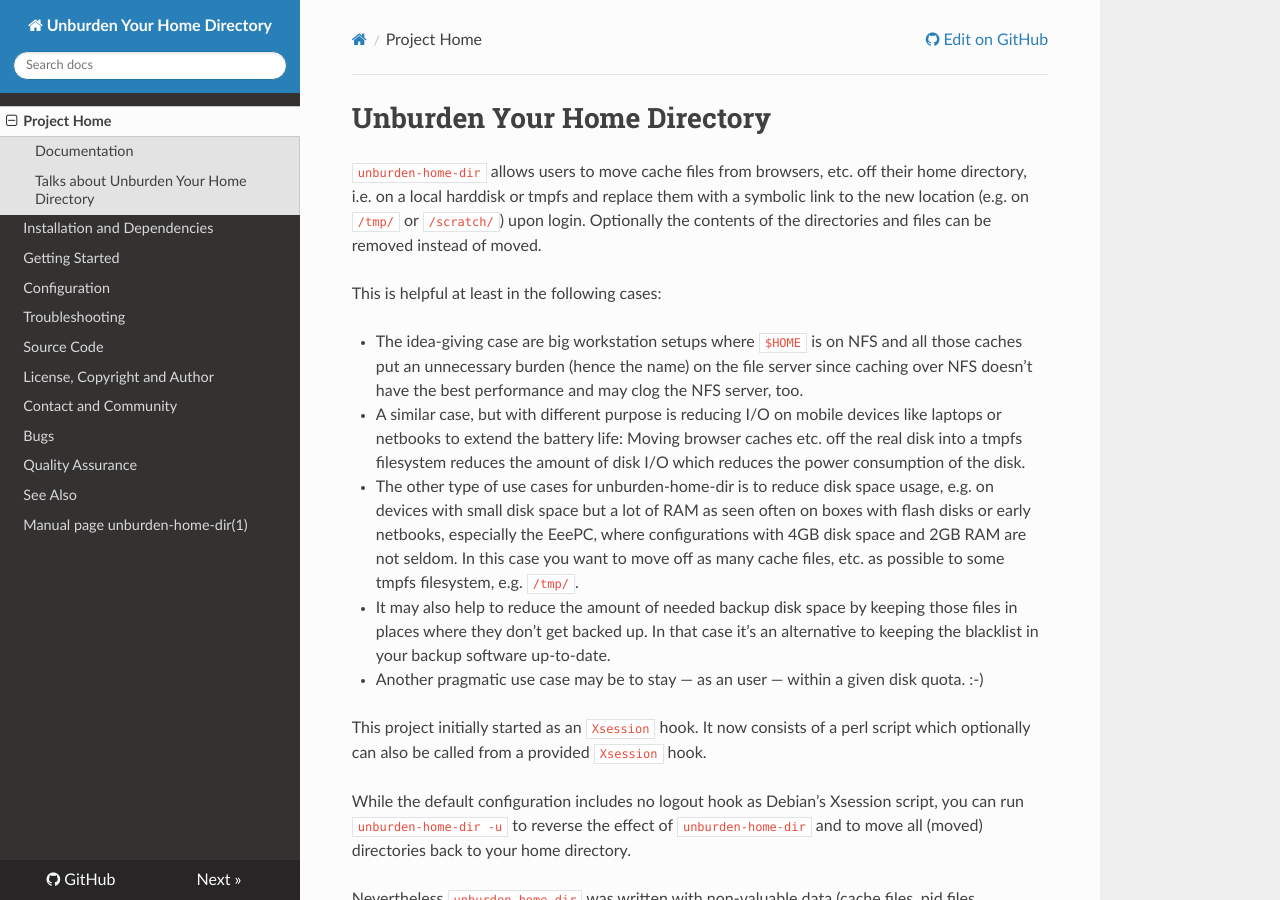
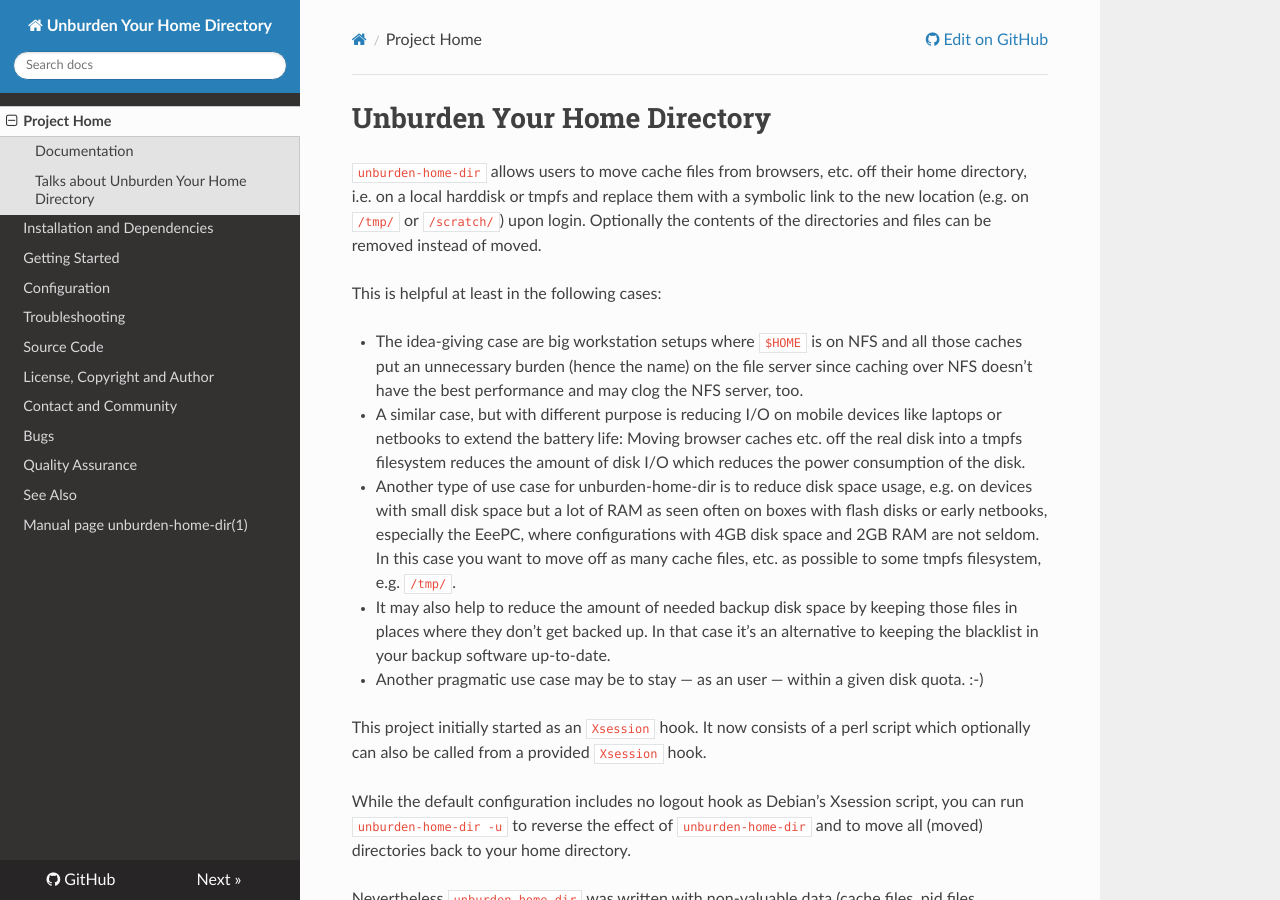
Before and after one commit to xtaran/unburden-home-dir, an MkDocs documentation site: the page built from docs/index.md, in a window 1280 px wide and 900 px high. Built offline with MkDocs 1.6.1, drawn with Linux system fonts in a browser that asks for light colours; nearby versions of some CDN libraries; old or Windows-style settings are respelled for this version of MkDocs.

Commit message:
Scenarios: "The other type" sounds as if there are only two types

```diff
--- a/docs/index.md
+++ b/docs/index.md
@@ -20,7 +20,7 @@ This is helpful at least in the following cases:
   reduces the amount of disk I/O which reduces the power consumption
   of the disk.
 
-* The other type of use cases for unburden-home-dir is to reduce disk
+* Another type of use case for unburden-home-dir is to reduce disk
   space usage, e.g. on devices with small disk space but a lot of RAM
   as seen often on boxes with flash disks or early netbooks,
   especially the EeePC, where configurations with 4GB disk space and
```
Also changed, not shown: README.md (+1 -1 lines).
